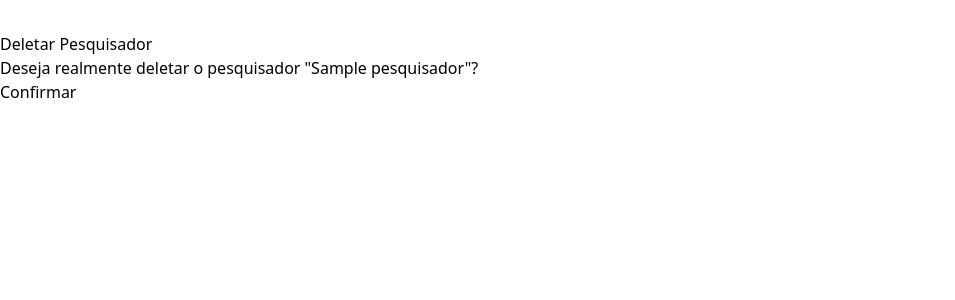
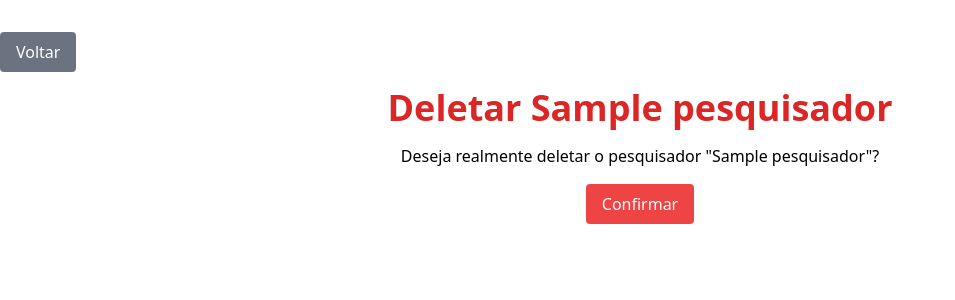
Before and after one commit to viezzer/appPesquisaUCS, a Django app: page /appPesquisa/pesquisadores/1/delete/ in a window 1280 px wide. Shown: the top 300 px of the page, without its empty margins (0-955 px from the left). Run offline with Django 4.2, Linux system fonts and the light colour scheme; tables that the repository leaves empty hold one stand-in row (values such as "Sample post").

Commit message:
atualizado template html delete

```diff
--- a/mysite/appPesquisa/templates/pesquisador/delete.html
+++ b/mysite/appPesquisa/templates/pesquisador/delete.html
@@ -5,12 +5,22 @@ Deleção
 {% endblock %}
 
 {% block content %}
-    <h1>Deletar Pesquisador</h1>
+    <!-- Botão voltar -->
+    <div class="flex justify-start mb-4">
+        <a href="{% url 'appPesquisa:pesquisador_detail' pesquisador.id %}" class="bg-gray-500 hover:bg-gray-600 text-white rounded px-4 py-2">
+            Voltar
+        </a>
+    </div>
+    <!-- Div centralizada -->
+    <div class="flex flex-col items-center">
+        <!-- Título -->
+        <h1 class='text-4xl font-bold text-red-600 mb-4 flex-grow'>Deletar {{pesquisador.nome}}</h1>
 
-    <p>Deseja realmente deletar o pesquisador "{{ pesquisador.nome }}"?</p>
+        <p class="mb-4">Deseja realmente deletar o pesquisador "{{ pesquisador.nome }}"?</p>
 
-    <form method="post">
-        {% csrf_token %}
-        <button type="submit">Confirmar</button>
-    </form>
+        <form method="post">
+            {% csrf_token %}
+            <button type="submit" class="bg-red-500 hover:bg-red-600 text-white rounded px-4 py-2">Confirmar</button>
+        </form>
+    </div>
 {% endblock %}
--- a/mysite/appPesquisa/templates/pesquisador/detail.html
+++ b/mysite/appPesquisa/templates/pesquisador/detail.html
@@ -15,8 +15,11 @@
   <!-- Título e botão editar -->
   <div class="flex mb-4">
     <h1 class="text-4xl font-bold text-blue-600 mb-4 flex-grow">Detalhes do Pesquisador</h1>
-    <a href="{% url 'appPesquisa:pesquisador_update' pesquisador.id %}" class="bg-gray-500 hover:bg-gray-600 text-white rounded px-4 py-2">
+    <a href="{% url 'appPesquisa:pesquisador_update' pesquisador.id %}" class="bg-gray-500 hover:bg-gray-600 text-white rounded px-4 py-2 mx-2 h-full">
       Editar
+    </a>
+    <a href="{% url 'appPesquisa:pesquisador_delete' pesquisador.id %}" class="bg-red-500 hover:bg-red-600 text-white rounded px-4 py-2 h-full">
+      Deletar
     </a>
   </div>
 
```
